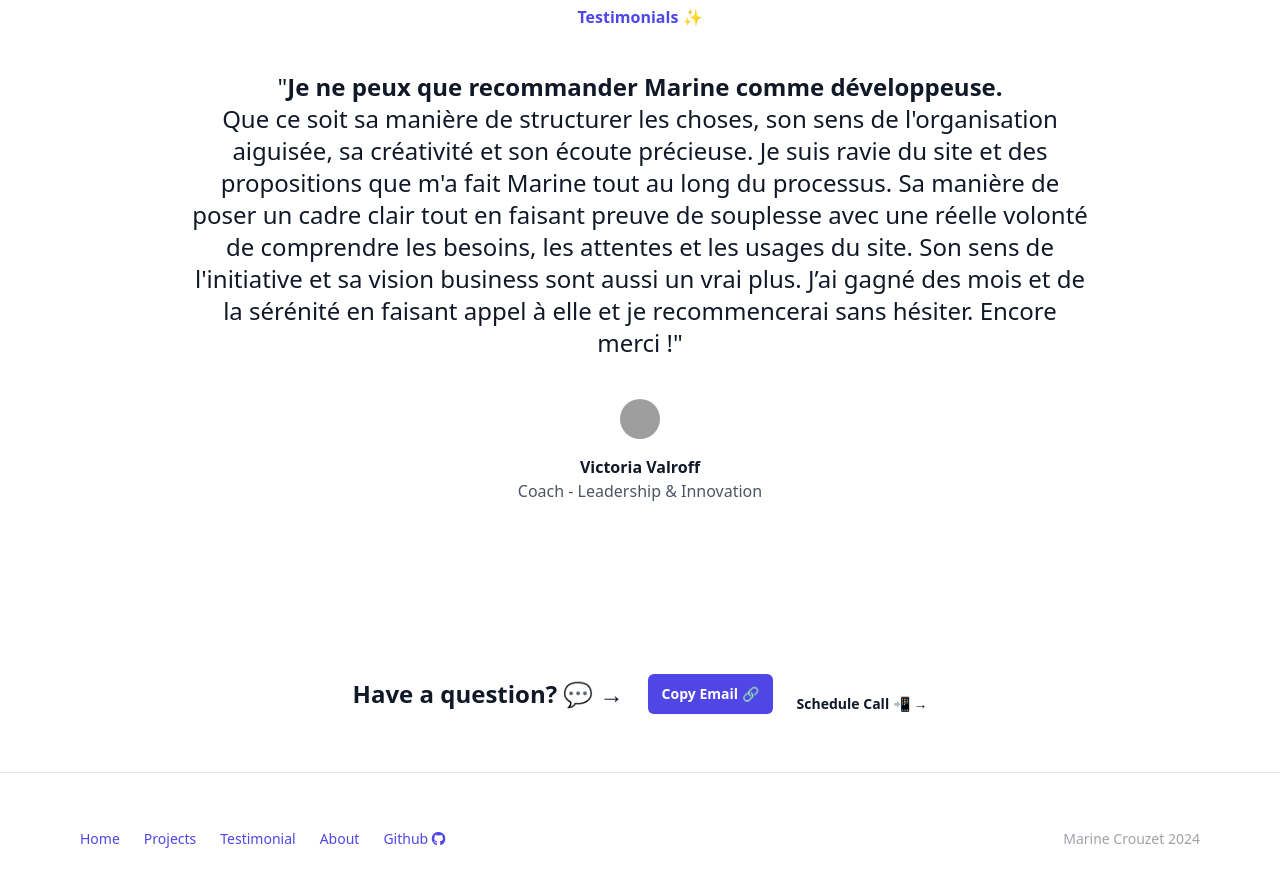
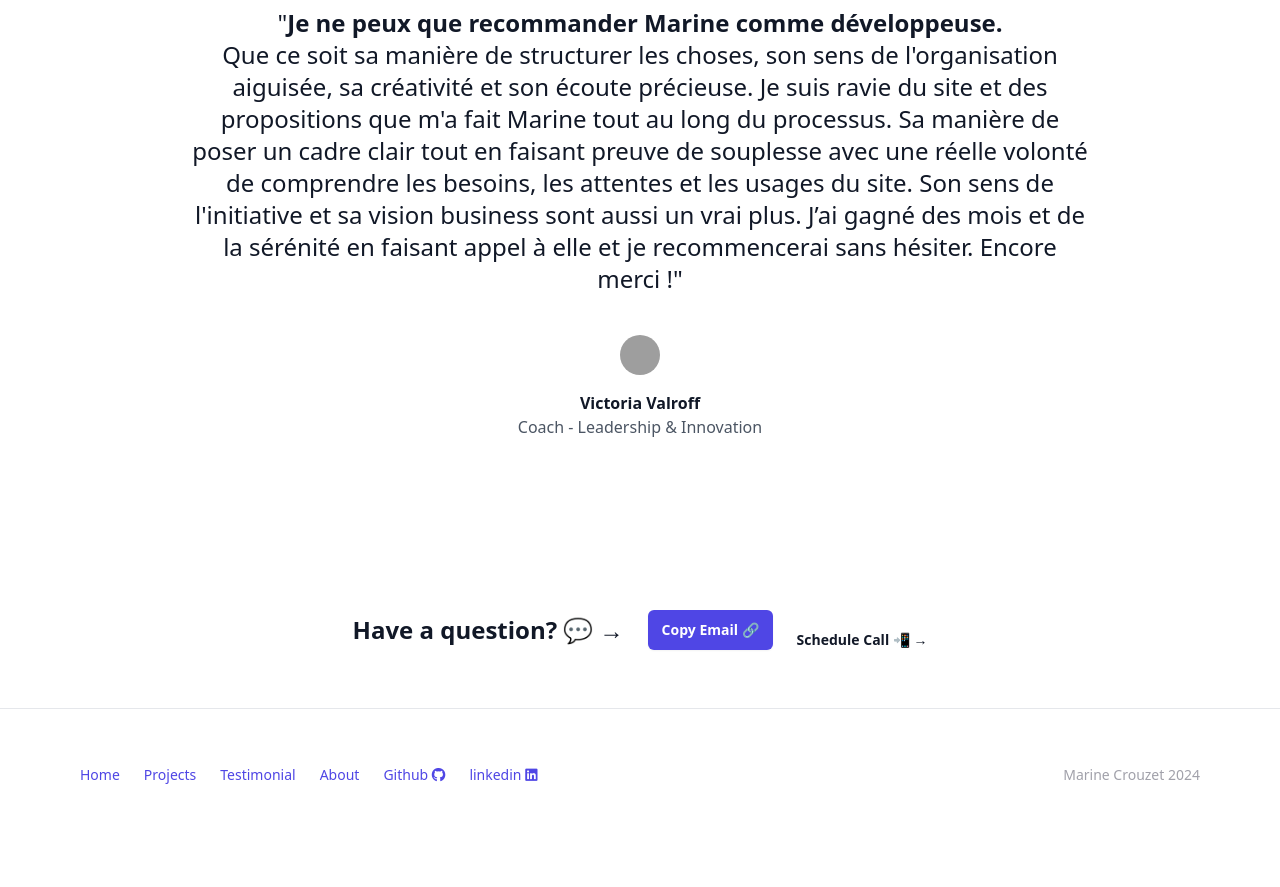
Before and after one commit to MarineCrou/portfolio-dec-2024, a website: page index.html in a window 1280 px wide. Shown: the part 3862-4749 px from the top of the page. After the commit the page ends 4727 px from the top, so only its background shows below. Drawn offline with Linux system fonts and the light colour scheme; grey boxes are pictures that could not be loaded.

Commit message:
added linkedin anchors

```diff
--- a/index.html
+++ b/index.html
@@ -510,7 +510,7 @@
 
     <!-- * Projects section ----------------------------------------------- -->
     <section id="projects">
-      <div class="bg-white py-24 sm:py-32">
+      <div class="bg-white py-24">
         <div class="mx-auto max-w-2xl px-6 lg:max-w-7xl lg:px-8">
           <h2 class="text-center text-base/7 font-semibold text-indigo-600">
             Projects
@@ -1113,6 +1113,14 @@
                 class="transition hover:text-gray-600 text-indigo-600"
                 >Github <i class="fa-brands fa-github"></i>
               </a>
+              <a
+                href="www.linkedin.com/in/marinecrouzet"
+                alt="github link"
+                i
+                target="_blank"
+                class="transition hover:text-gray-600 text-indigo-600"
+                >linkedin <i class="fa-brands fa-linkedin"></i>
+              </a>
             </div>
             <p class="text-sm text-zinc-400 dark:text-zinc-500">
               Marine Crouzet 2024
```
